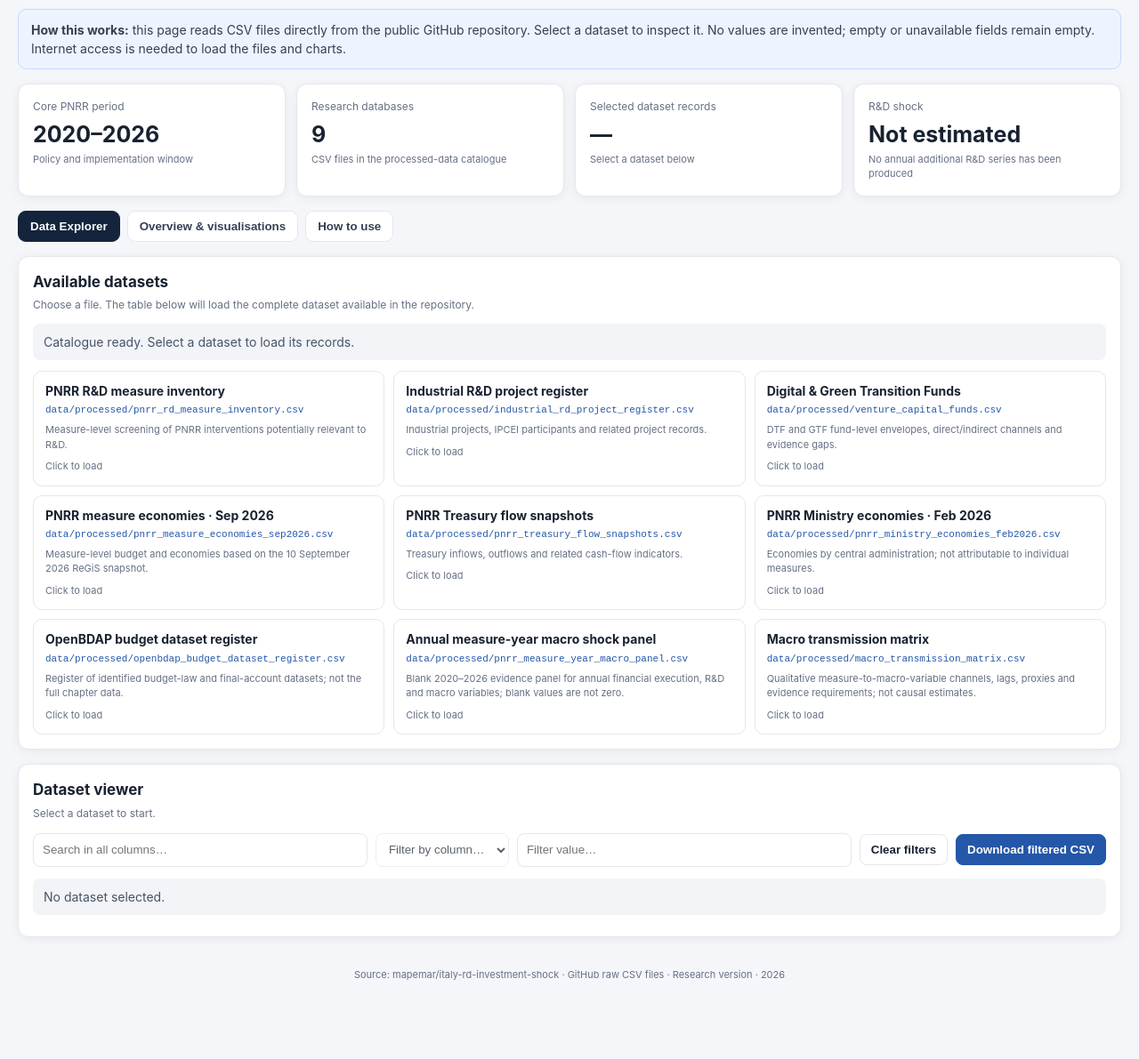
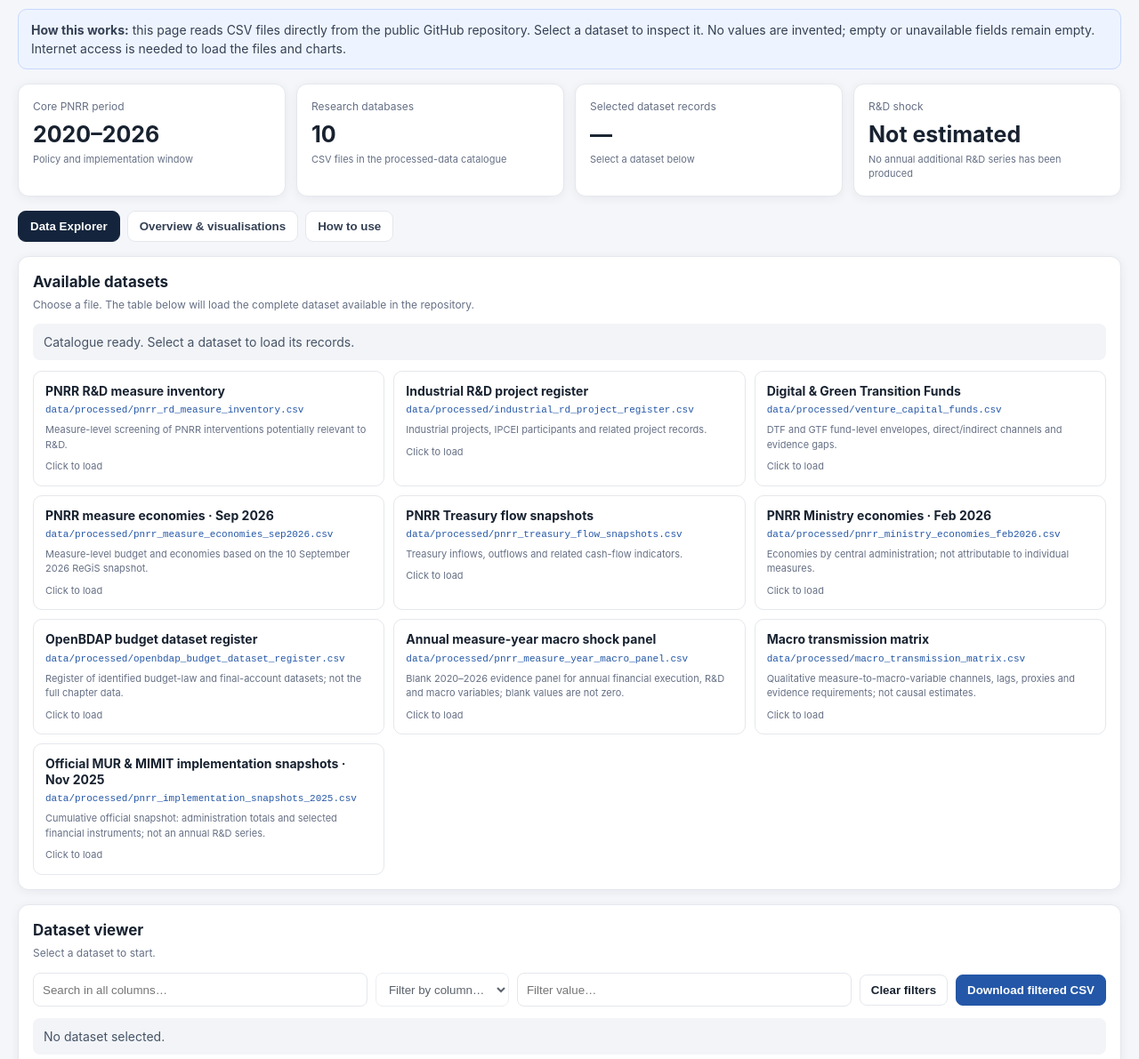
Before and after one commit to mapemar/italy-rd-investment-shock, a plain HTML site: page dashboard/index.html in a window 1280 px wide. Shown: the part 160-1351 px from the top of the page at 89% size. Before the commit the page ends 1302 px from the top, so only its background shows below. Drawn offline with nearby package versions, Linux system fonts and the light colour scheme.

Commit message:
Add official implementation snapshots to dashboard data explorer

```diff
--- a/dashboard/index.html
+++ b/dashboard/index.html
@@ -57,7 +57,8 @@ const DATA=[
 {id:'ministry',name:'PNRR Ministry economies · Feb 2026',file:'data/processed/pnrr_ministry_economies_feb2026.csv',description:'Economies by central administration; not attributable to individual measures.'},
 {id:'openbdap',name:'OpenBDAP budget dataset register',file:'data/processed/openbdap_budget_dataset_register.csv',description:'Register of identified budget-law and final-account datasets; not the full chapter data.'},
 {id:'macro_panel',name:'Annual measure-year macro shock panel',file:'data/processed/pnrr_measure_year_macro_panel.csv',description:'Blank 2020–2026 evidence panel for annual financial execution, R&D and macro variables; blank values are not zero.'},
-{id:'macro_matrix',name:'Macro transmission matrix',file:'data/processed/macro_transmission_matrix.csv',description:'Qualitative measure-to-macro-variable channels, lags, proxies and evidence requirements; not causal estimates.'}
+{id:'macro_matrix',name:'Macro transmission matrix',file:'data/processed/macro_transmission_matrix.csv',description:'Qualitative measure-to-macro-variable channels, lags, proxies and evidence requirements; not causal estimates.'},
+{id:'snapshots2025',name:'Official MUR & MIMIT implementation snapshots · Nov 2025',file:'data/processed/pnrr_implementation_snapshots_2025.csv',description:'Cumulative official snapshot: administration totals and selected financial instruments; not an annual R&D series.'}
 ];
 let loaded={},active=null,sort={col:null,dir:1},charts={};
 const $=id=>document.getElementById(id);
```
